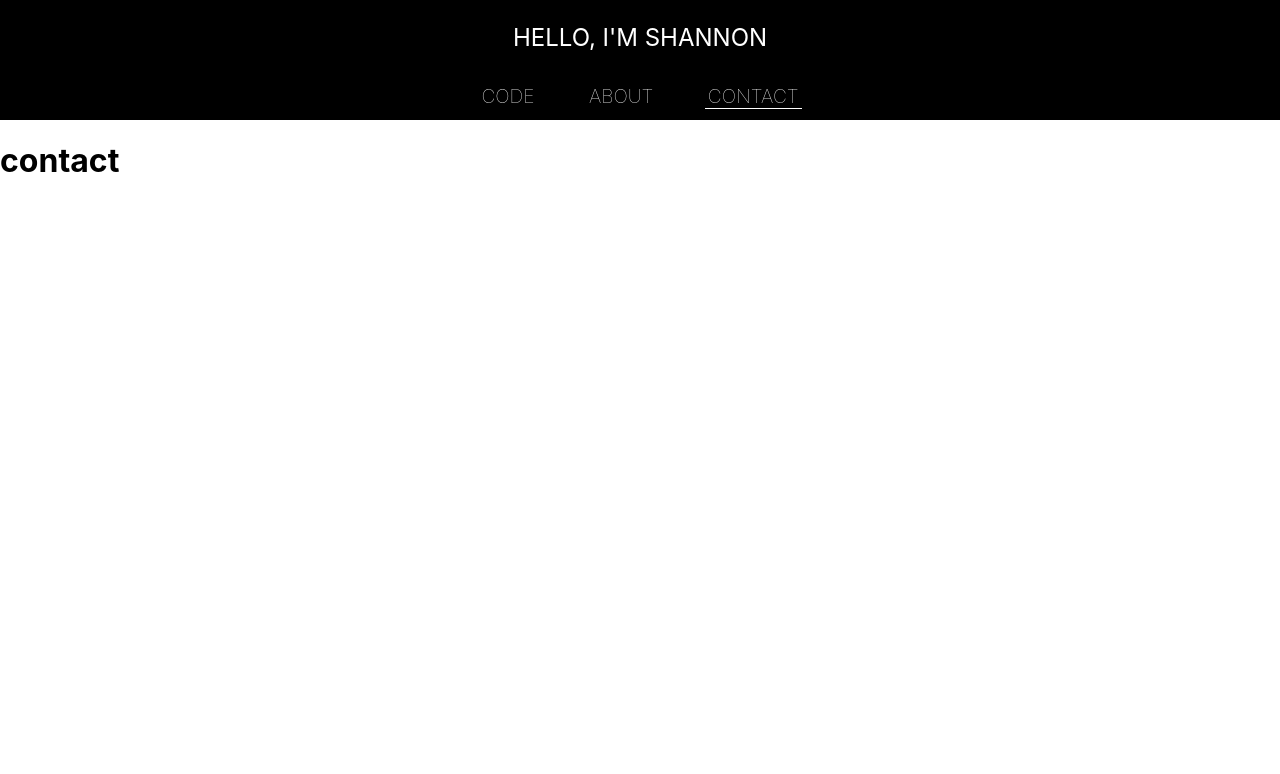
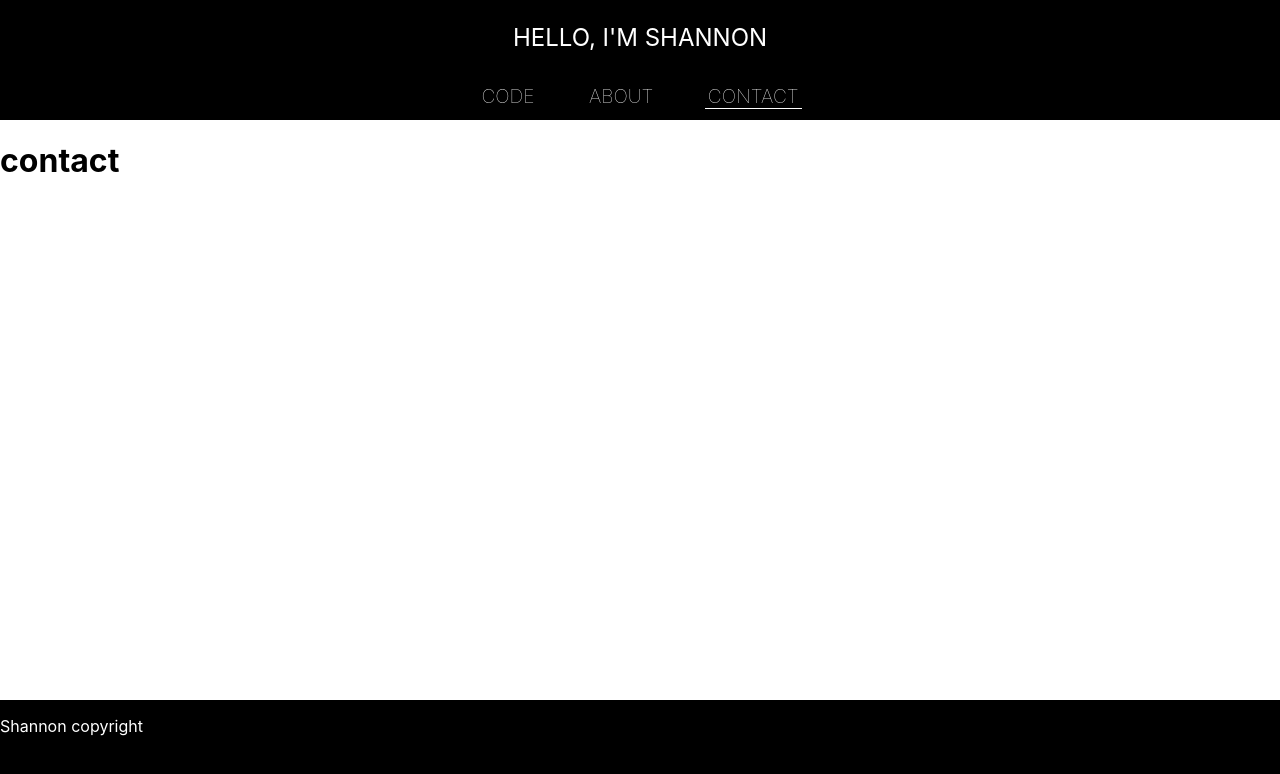
Before and after one commit to ShannonTJ/react-portfolio-site, a React (Create React App) app: page /contact in a window 1280 px wide. Shown: the top 774 px of the page. Built offline with nearby package versions, Linux system fonts and the light colour scheme.

Commit message:
starting footer plus routes

```diff
--- a/src/App.js
+++ b/src/App.js
@@ -2,6 +2,7 @@ import React from "react";
 import "./App.css";
 import { BrowserRouter as Router, Switch, Route } from "react-router-dom";
 import Navbar from "./components/Navbar";
+import Footer from "./components/Footer";
 import Code from "./pages/Code";
 import About from "./pages/About";
 import Contact from "./pages/Contact";
@@ -11,10 +12,11 @@ function App() {
     <Router>
       <Navbar />
       <Switch>
-        <Route path="/code" component={Code} exact />
+        <Route path="/" component={Code} exact />
         <Route path="/about" component={About} exact />
         <Route path="/contact" component={Contact} exact />
       </Switch>
+      <Footer />
     </Router>
   );
 }
--- /dev/null
+++ b/src/components/Footer/FooterElements.js
@@ -0,0 +1,15 @@
+import styled from "styled-components";
+
+export const FooterContainer = styled.footer`
+  background: #000;
+  bottom: 0;
+  height: 100px;
+  width: 100%;
+  position: absolute;
+`;
+
+export const FooterTextWrapper = styled.div``;
+
+export const FooterText = styled.p`
+  color: #fff;
+`;
--- /dev/null
+++ b/src/components/Footer/index.js
@@ -0,0 +1,18 @@
+import React from "react";
+import {
+  FooterContainer,
+  FooterTextWrapper,
+  FooterText,
+} from "./FooterElements";
+
+const Footer = () => {
+  return (
+    <FooterContainer>
+      <FooterTextWrapper>
+        <FooterText>Shannon copyright</FooterText>
+      </FooterTextWrapper>
+    </FooterContainer>
+  );
+};
+
+export default Footer;
--- a/src/components/Navbar/index.js
+++ b/src/components/Navbar/index.js
@@ -14,7 +14,7 @@ const Navbar = () => {
         <NavText>Hello, I'm Shannon</NavText>
       </NavTextWrapper>
       <NavLinksWrapper>
-        <StyledNavLink exact to="code" activeClassName="active">
+        <StyledNavLink exact to="/" activeClassName="active">
           Code
         </StyledNavLink>
         <StyledNavLink exact to="about" activeClassName="active">
```
Also changed, not shown: 1 other file (tests, documents, lock files or other folders).
